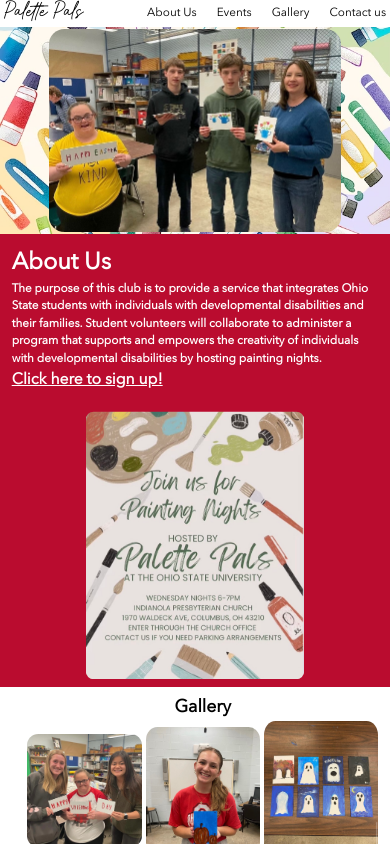
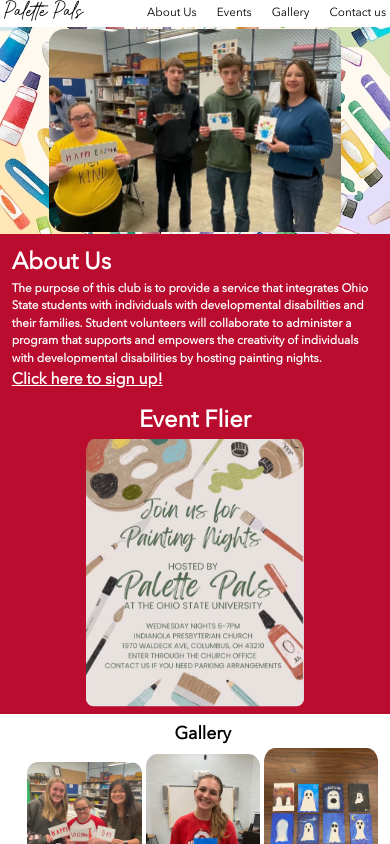
Before and after one commit to singh1733/pallete_pals, a React (Vite) app: page / in a window 390 px wide. Shown: the top 844 px of the page. Built offline with nearby package versions, Linux system fonts and the light colour scheme.

Commit message:
Added Event header

```diff
--- a/src/assets/styles/MainPage.module.css
+++ b/src/assets/styles/MainPage.module.css
@@ -200,12 +200,16 @@
 }
 
 .Events {
+  font-size: 3vw;
+  text-align: center;
+
 }
 .Events img {
-  width: 100%;
+  width: 90%;
   object-fit: cover;
   object-position: center;
   padding: 2vw;
+  padding-top: 0;
   border-radius: 4vw;
   margin: 0 auto;
 }
@@ -225,6 +229,9 @@
   .AboutAndEvents {
     grid-template-columns: 1fr;
     grid-template-rows: auto 1fr;
+  }
+  .Events {
+    font-size: 4vw;
   }
   .Events img {
     width: 60%;
--- a/src/components/MainPage.jsx
+++ b/src/components/MainPage.jsx
@@ -31,6 +31,7 @@
           </a>
         </div>
         <div className={styles.Events} id="events">
+          <h2>Event Flier</h2>
           <img src={img1} alt={`Event flier`} />
         </div>
       </div>
```
